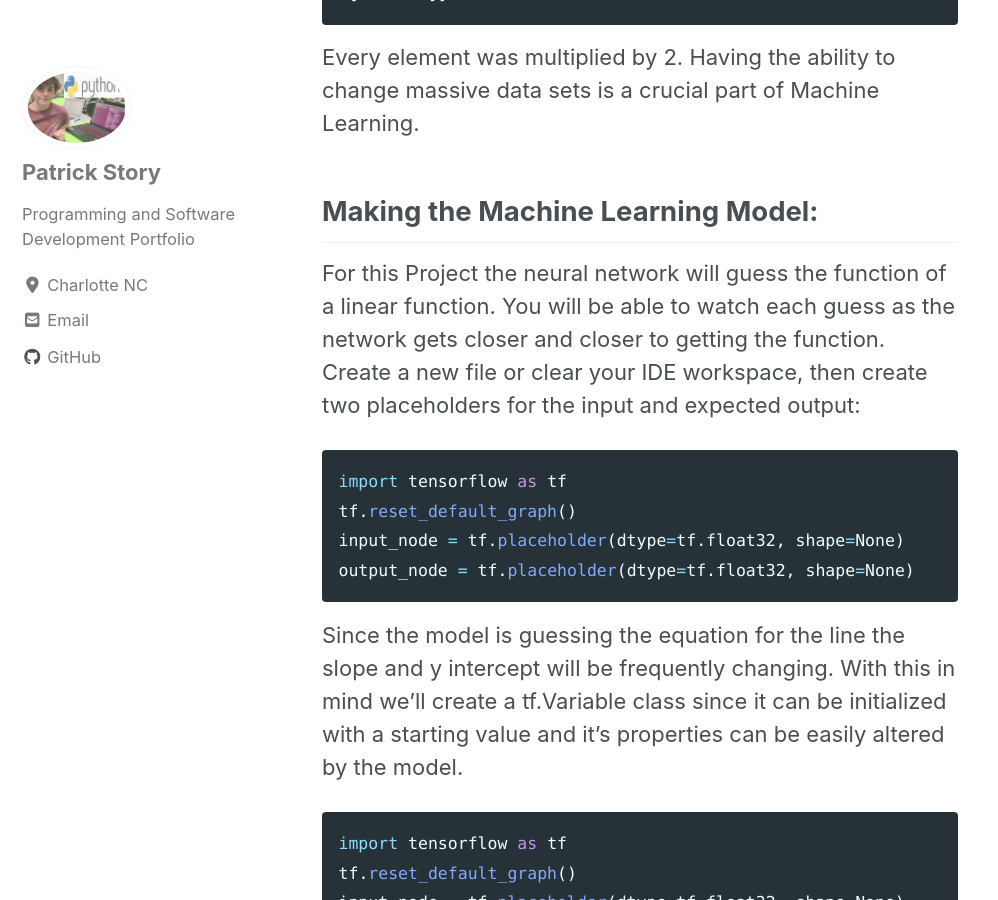
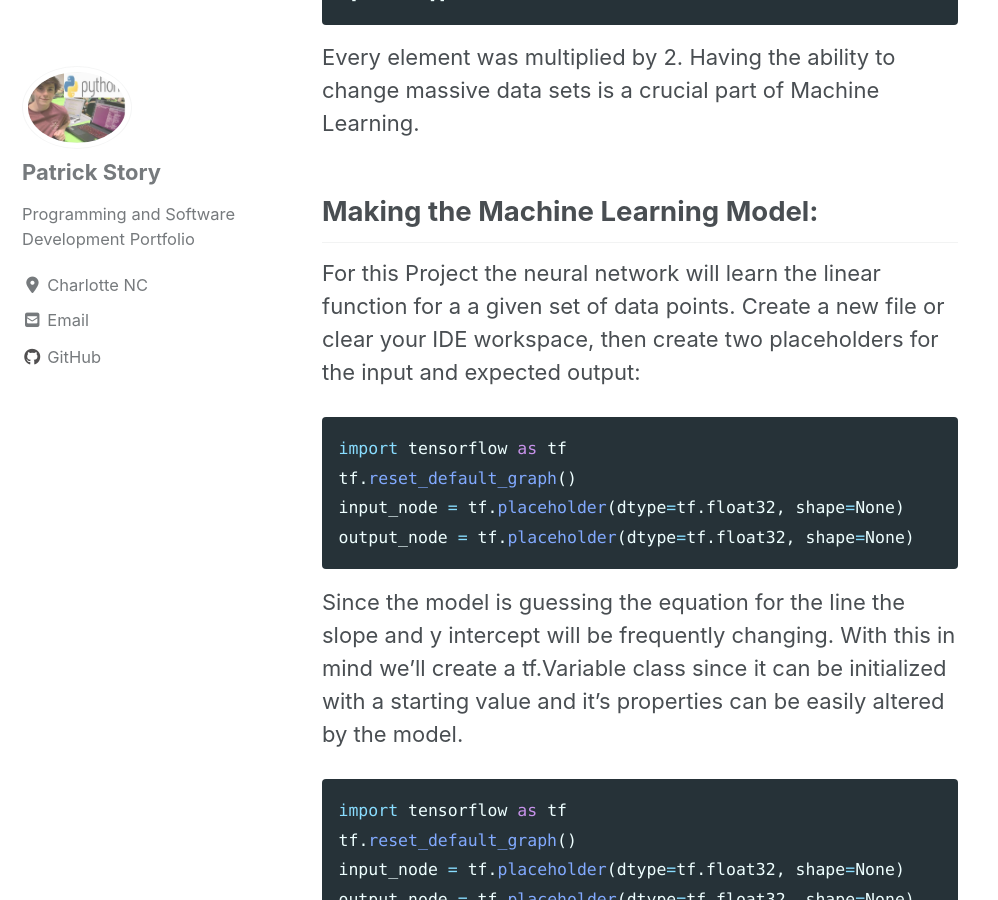
Before and after one commit to Patchyst/Patchyst.github.io, a Jekyll site: the page built from _posts/2019-08-20-tensorflow.md, in a window 1280 px wide and 900 px high, scrolled down 5825 px. Shown: the whole window, without its empty margins (0-998 px from the left). Built offline with Jekyll 4.4.1, drawn with Linux system fonts in a browser that asks for light colours; cached includes are drawn as plain includes; nearby versions of some CDN libraries.

Commit message:
updating Tensor Flow project

````diff
--- a/_posts/2019-08-20-tensorflow.md
+++ b/_posts/2019-08-20-tensorflow.md
@@ -101,7 +101,7 @@
 ```
 Every element was multiplied by 2. Having the ability to change massive data sets is a crucial part of Machine Learning.
 ## Making the Machine Learning Model:
-For this Project the neural network will guess the function of a linear function. You will be able to watch each guess as the network gets closer and closer to getting the function. Create a new file or clear your IDE workspace, then create two placeholders for the input and expected output:
+For this Project the neural network will learn the linear function for a a given set of data points. Create a new file or clear your IDE workspace, then create two placeholders for the input and expected output:
 ```python
 import tensorflow as tf
 tf.reset_default_graph()
````
